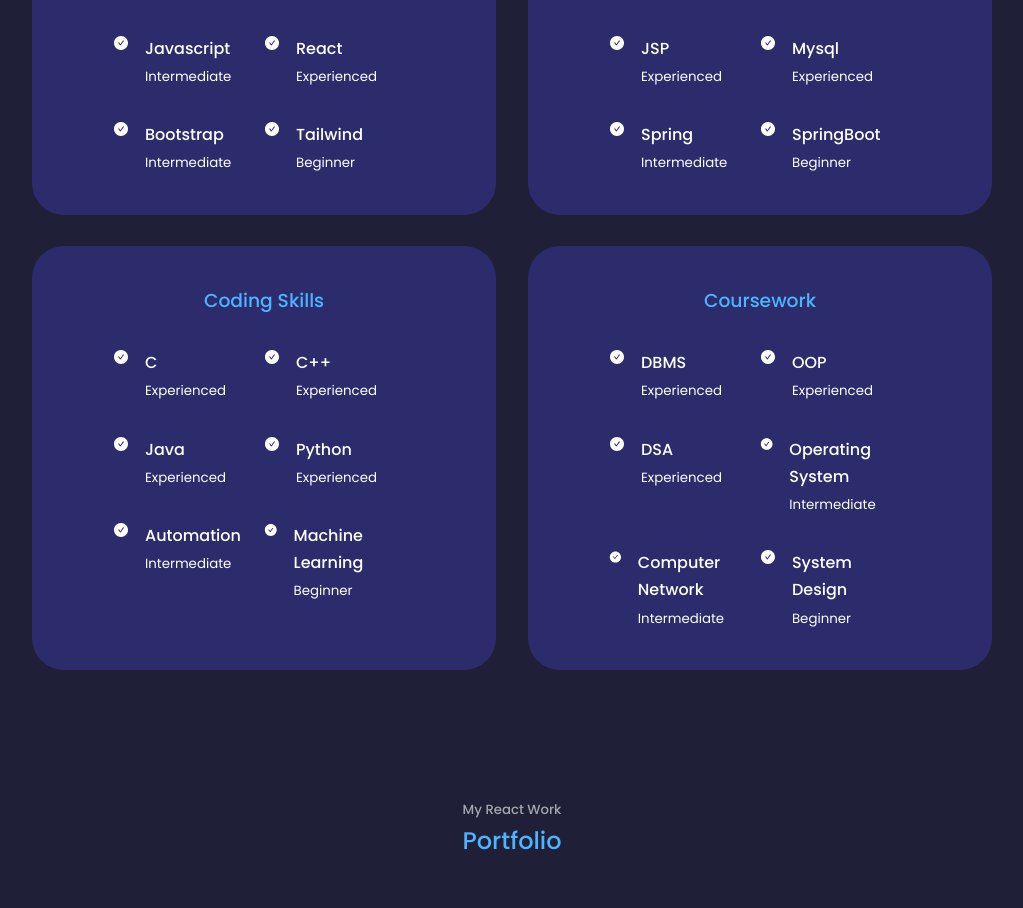
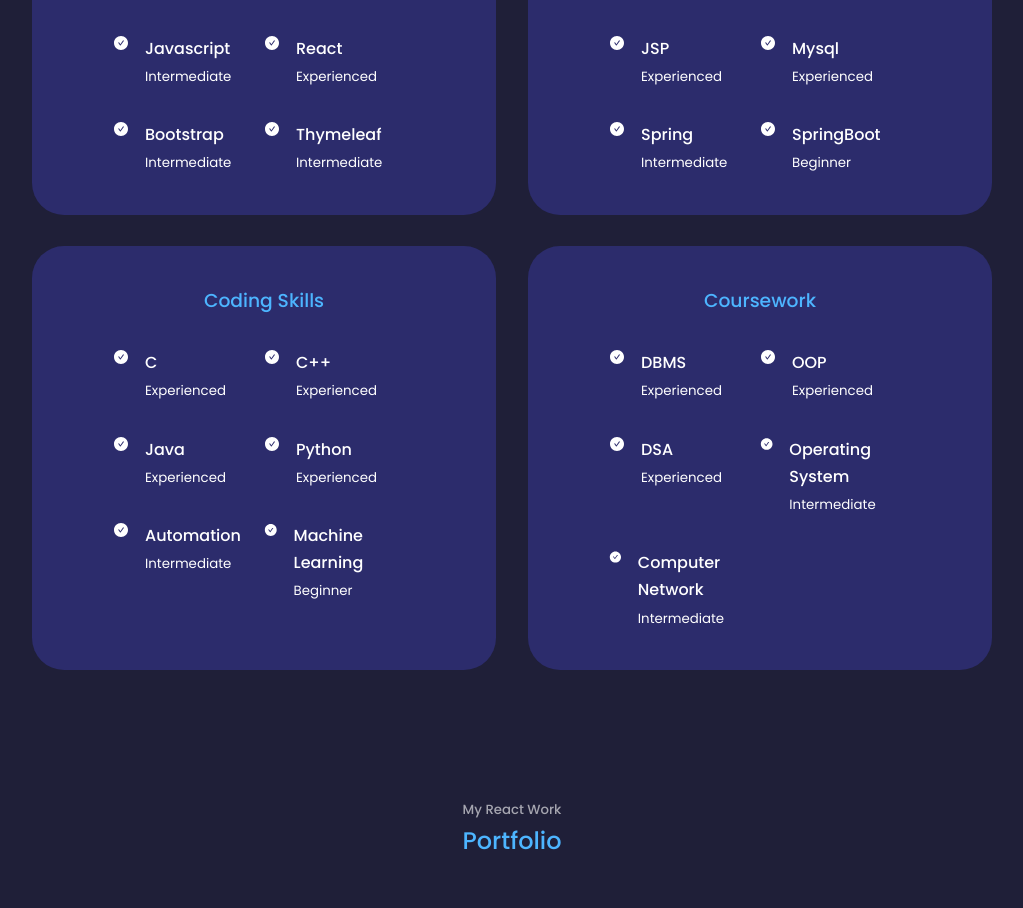
Before and after one commit to raskarabhi45/myportfolio, a React (Create React App) app: page / in a window 1280 px wide. Shown: the part 2862-3770 px from the top of the page, without its empty margins (128-1151 px from the left). Built offline with nearby package versions, Linux system fonts and the light colour scheme; a web font is replaced by a local one.

Commit message:
thymeleaf added

```diff
--- a/src/Components/experience/experience.jsx
+++ b/src/Components/experience/experience.jsx
@@ -59,8 +59,8 @@
             <article className="experience__details">
               <AiFillCheckCircle className=".experience__details-icon" />
               <div>
-              <h4>Tailwind</h4>
-              <small className="text-align">Beginner</small>
+              <h4>Thymeleaf</h4>
+              <small className="text-align">Intermediate</small>
               </div>
             </article>
           </div>
@@ -232,13 +232,13 @@
       </div>
     </article>
 
-    <article className="experience__details">
+    {/* <article className="experience__details">
       <AiFillCheckCircle className=".experience__details-icon" />
       <div>
       <h4>System Design</h4>
       <small className="text-align">Beginner</small>
       </div>
-    </article>
+    </article> */}
   </div>
 
 
```
